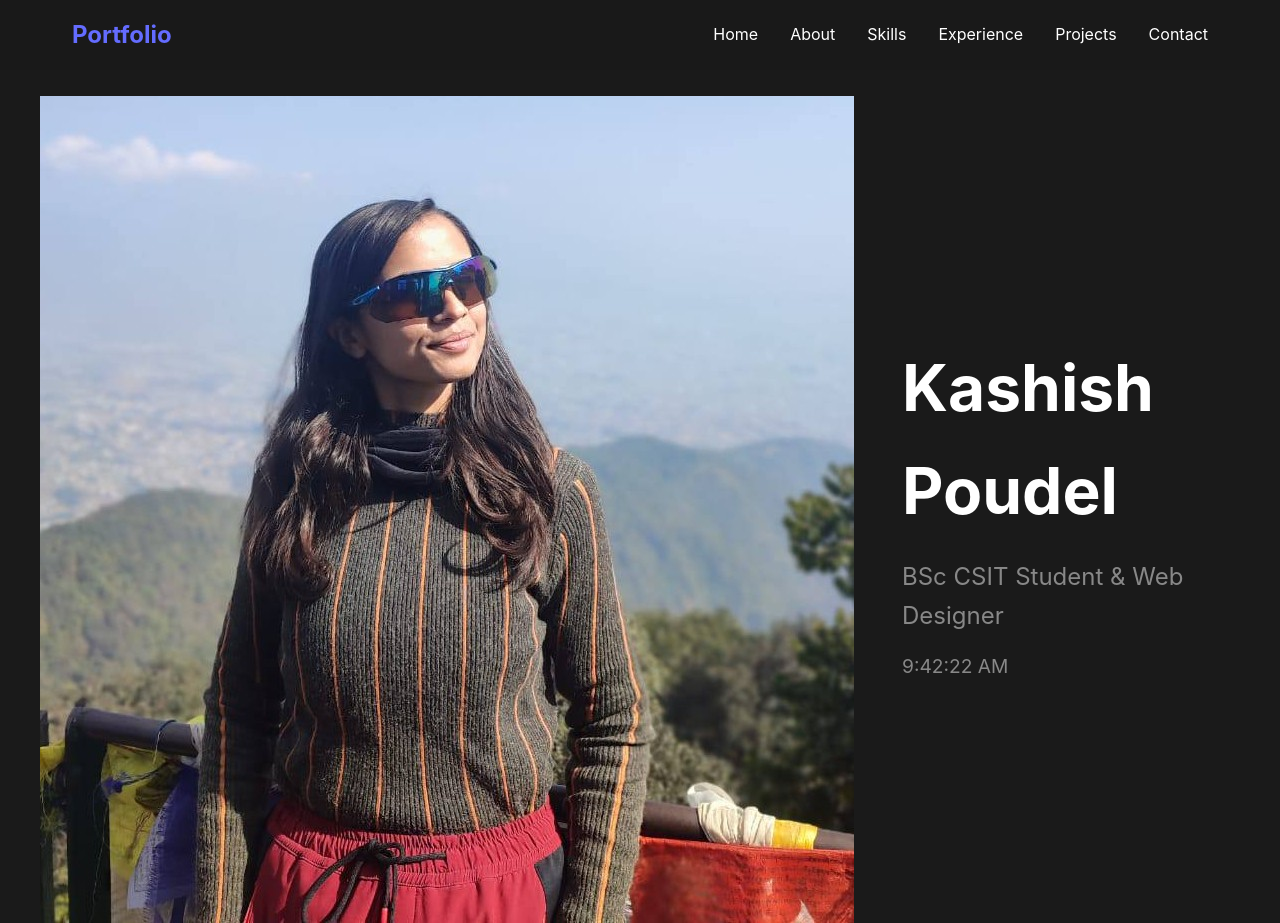
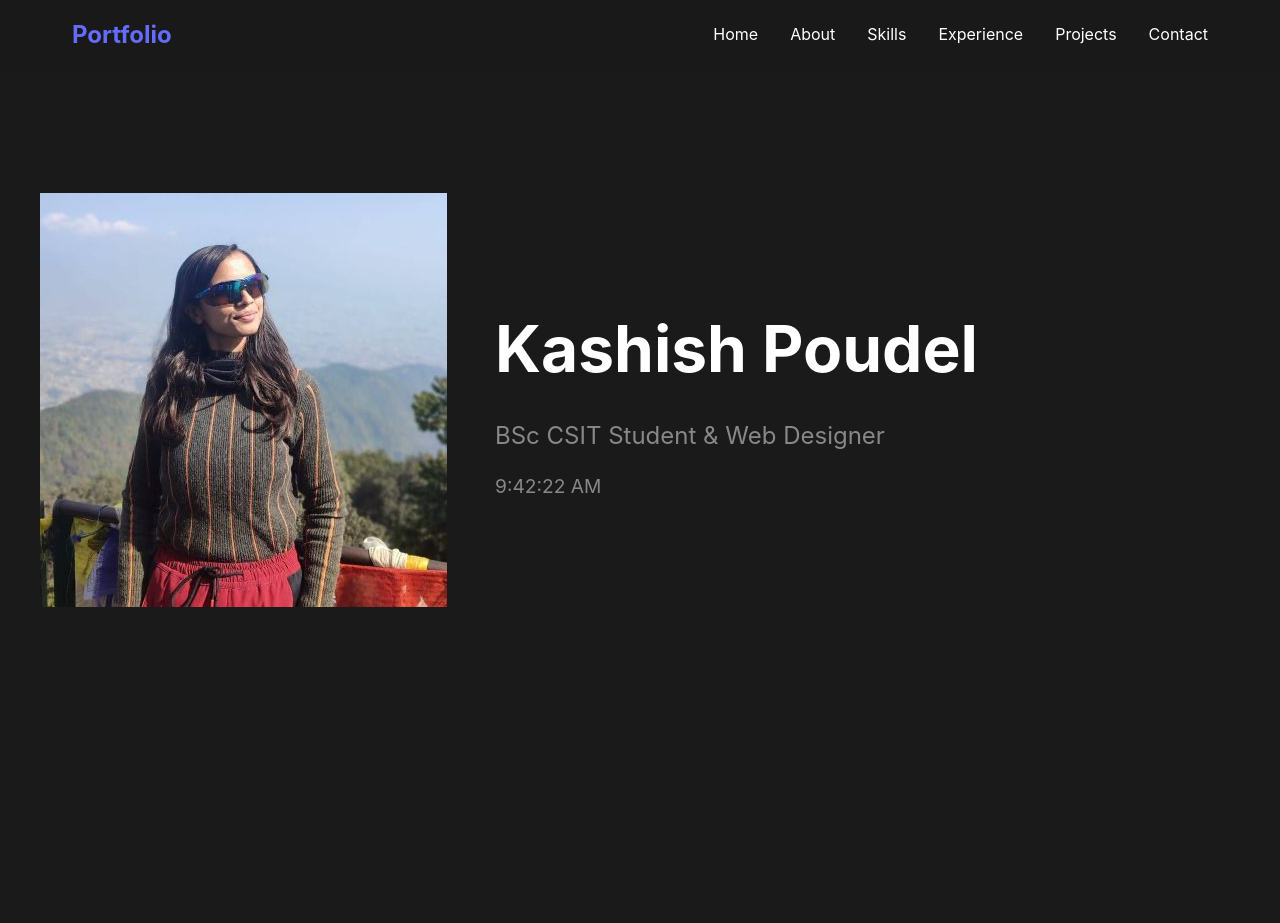
Before and after one commit to KashishPoudel/ps, a website built with Vite: page index.html in a window 1280 px wide. Shown: the top 923 px of the page. Built offline with nearby package versions, Linux system fonts and the light colour scheme.

Commit message:
Update index.html

```diff
--- a/index.html
+++ b/index.html
@@ -25,7 +25,7 @@
     <section id="home" class="section">
       <div class="container">
         <div class="profile-container">
-          <img src="kp1.jpg">
+          <img src="kp2.jpg">
           <div class="profile-text">
             <h1 class="fade-in">Kashish Poudel</h1>
             <p class="subtitle fade-in">BSc CSIT Student & Web Designer</p>
```
